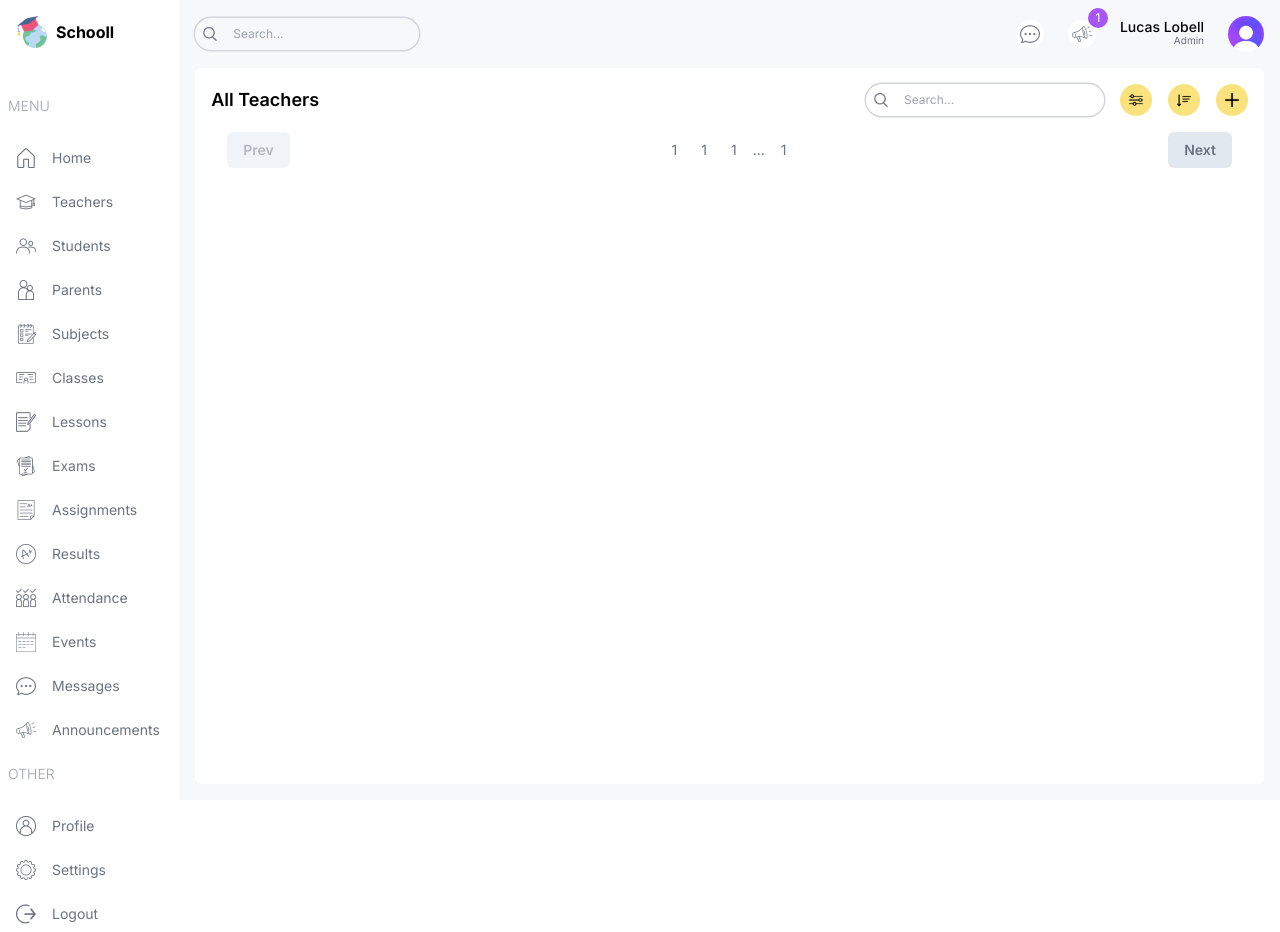
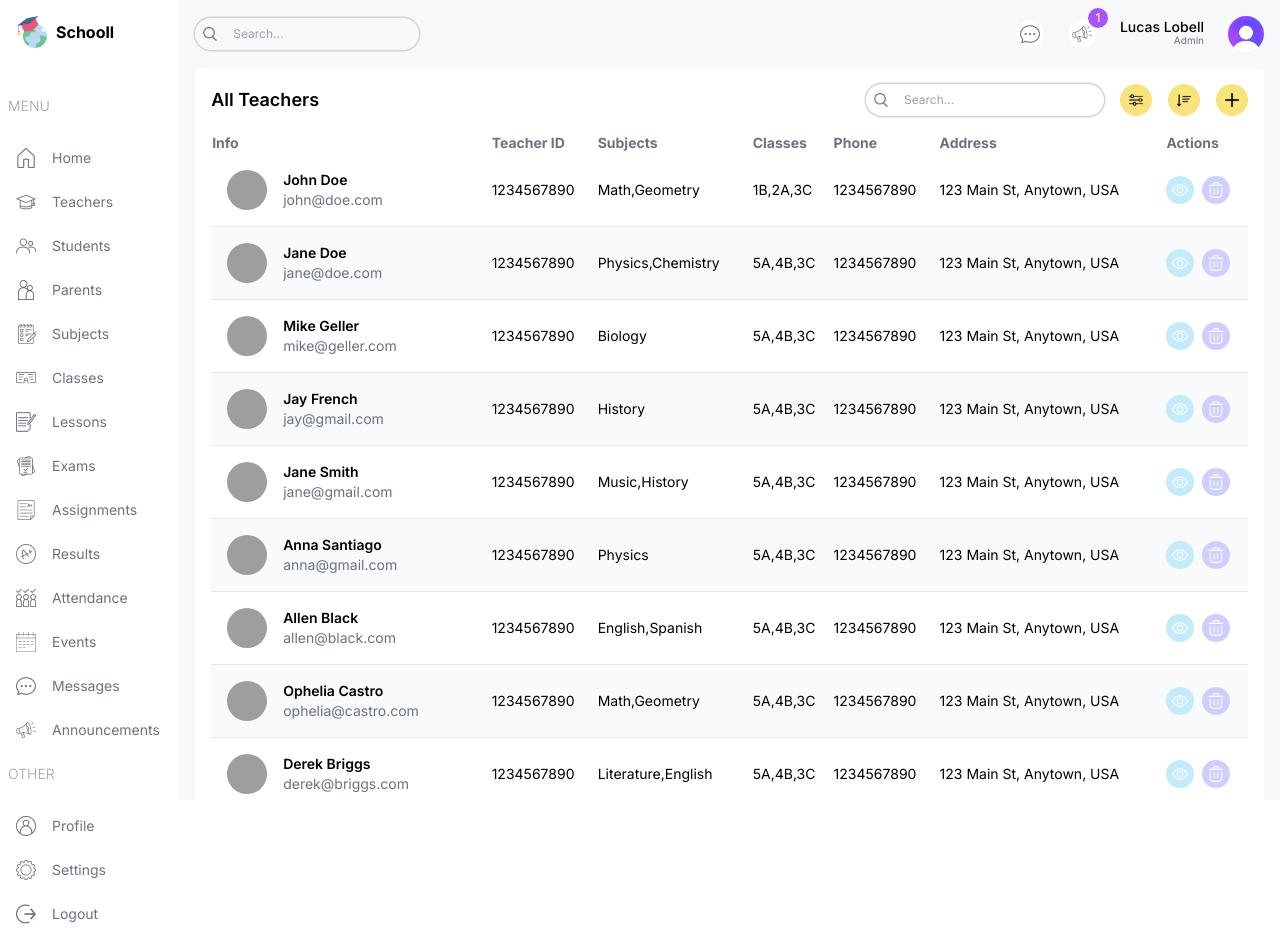
Before and after one commit to LucasLobell/SchlManagement, a Next.js app: page /list/teachers in a window 1280 px wide. Built offline with nearby package versions, Linux system fonts and the light colour scheme; grey boxes are pictures that could not be loaded.

Commit message:
list table

```diff
--- a/next.config.mjs
+++ b/next.config.mjs
@@ -1,4 +1,8 @@
 /** @type {import('next').NextConfig} */
-const nextConfig = {};
+const nextConfig = {
+    images: {
+        remotePatterns: [{ hostname: "images.pexels.com" }],
+    },
+};
 
 export default nextConfig;
--- a/src/app/(dashboard)/list/teachers/page.tsx
+++ b/src/app/(dashboard)/list/teachers/page.tsx
@@ -1,9 +1,92 @@
 import Pagination from '@/components/Pagination'
+import Table from '@/components/Table'
 import TableSearch from '@/components/TableSearch'
+import { role, teachersData } from '@/lib/data'
 import Image from 'next/image'
+import Link from 'next/link'
 import React from 'react'
 
+type Teacher = {
+    id: number;
+    teacherId: string;
+    name: string;
+    email?: string;
+    photo: string;
+    phone: string;
+    subjects: string[];
+    classes: string[];
+    address: string;
+}
+
+const columns = [
+    {
+        header: "Info",
+        accessor: "info",
+    },
+    {
+        header: "Teacher ID",
+        accessor: "teacherId",
+        className: "hidden md:table-cell",
+    },
+    {
+        header: "Subjects",
+        accessor: "subjects",
+        className: "hidden md:table-cell",
+    },
+    {
+        header: "Classes",
+        accessor: "classes",
+        className: "hidden md:table-cell",
+    },
+    {
+        header: "Phone",
+        accessor: "phone",
+        className: "hidden lg:table-cell",
+    },
+    {
+        header: "Address",
+        accessor: "address",
+        className: "hidden lg:table-cell",
+    },
+    {
+        header: "Actions",
+        accessor: "actions",
+    },
+]
+
 const TeacherListPage = () => {
+
+    const renderRow = (item:Teacher) => (
+        <tr key={item.id} className='border-b border-gray-200 even:bg-slate-50 text-sm hover:bg-llPurpleLight'>
+            <td className='flex items-center gap-4 p-4'>
+                <Image src={item.photo} alt='' width={40} height={40} className='md:hidden xl:block w-10 h-10 rounded-full object-cover' />
+                <div className='flex flex-col'>
+                    <h3 className='font-semibold'>{item.name}</h3>
+                    <p className='text-sm text-gray-500'>{item?.email}</p>
+                </div>
+            </td>
+            <td className='hidden md:table-cell'>{item.teacherId}</td>
+            <td className='hidden md:table-cell'>{item.subjects.join(",")}</td>
+            <td className='hidden md:table-cell'>{item.classes.join(",")}</td>
+            <td className='hidden md:table-cell'>{item.phone}</td>
+            <td className='hidden md:table-cell'>{item.address}</td>
+            <td>
+                <div className='flex items-center gap-2'>
+                    <Link href={`/list/teachers/${item.id}`}>
+                        <button className='w-7 h-7 flex items-center justify-center rounded-full bg-llSky'>
+                            <Image src="/view.png" alt='' height={16} width={16} />
+                        </button>
+                    </Link>
+                    {role === "admin" && (
+                        <button className='w-7 h-7 flex items-center justify-center rounded-full bg-llPurple'>
+                            <Image src="/delete.png" alt='' height={16} width={16} />
+                        </button>
+                    )}
+                </div>
+            </td>
+        </tr>
+    );
+
   return (
     <div className='bg-white p-4 rounded-md flex-1 m-4 mt-0'>
         <div className='flex items-center justify-between'>
@@ -23,6 +106,7 @@ const TeacherListPage = () => {
                 </div>
             </div>
         </div>
+        <Table columns={columns} renderRow={renderRow} data={teachersData} />
         <Pagination />
     </div>
   )
--- a/src/components/Pagination.tsx
+++ b/src/components/Pagination.tsx
@@ -6,10 +6,10 @@ const Pagination = () => {
         <button disabled className='py-2 px-4 rounded-md bg-slate-200 text-sm font-semibold disabled:opacity-50 disabled:cursor-not-allowed'>Prev</button>
         <div className='flex items-center gap-2 text-sm'>
             <button className='px-2 rounded-sm active:bg-llSky'>1</button>
-            <button className='px-2 rounded-sm'>1</button>
-            <button className='px-2 rounded-sm'>1</button>
+            <button className='px-2 rounded-sm'>2</button>
+            <button className='px-2 rounded-sm'>3</button>
             ...
-            <button className='px-2 rounded-sm'>1</button>
+            <button className='px-2 rounded-sm'>10</button>
         </div>
         <button className='py-2 px-4 rounded-md bg-slate-200 text-sm font-semibold disabled:opacity-50 disabled:cursor-not-allowed'>Next</button>
     </div>
--- /dev/null
+++ b/src/components/Table.tsx
@@ -0,0 +1,18 @@
+import React from 'react'
+
+const Table = ({ columns, renderRow, data }:{ columns: { header: string; accessor: string; className?: string }[]; renderRow: (item: any) => React.ReactNode; data: any[];}) => {
+  return (
+    <table className='w-full mt-4'>
+        <thead>
+            <tr className='text-left text-gray-500 text-sm'>
+                {columns.map((col) => (
+                    <th key={col.accessor} className={col.className}>{col.header}</th>
+                ))}
+            </tr>
+        </thead>
+        <tbody>{data.map((item) => renderRow(item))}</tbody>
+    </table>
+  )
+}
+
+export default Table
```
